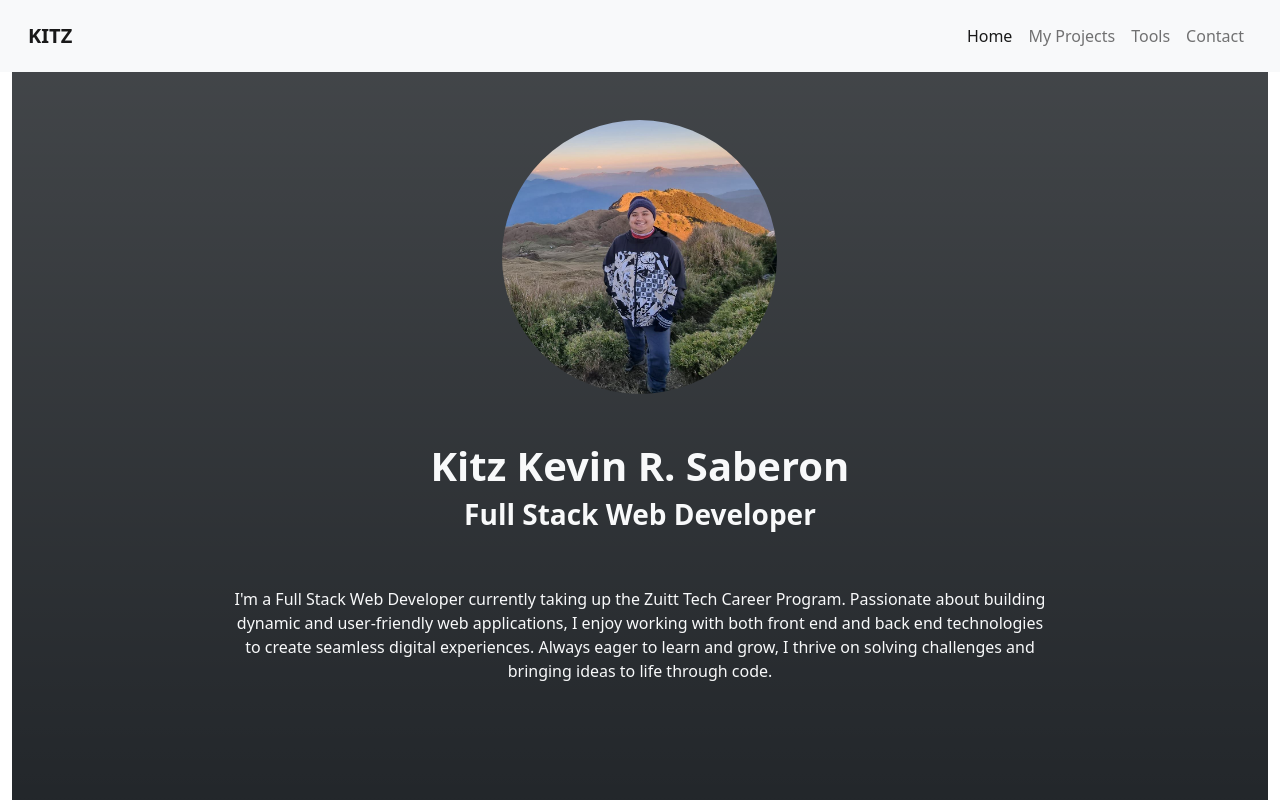
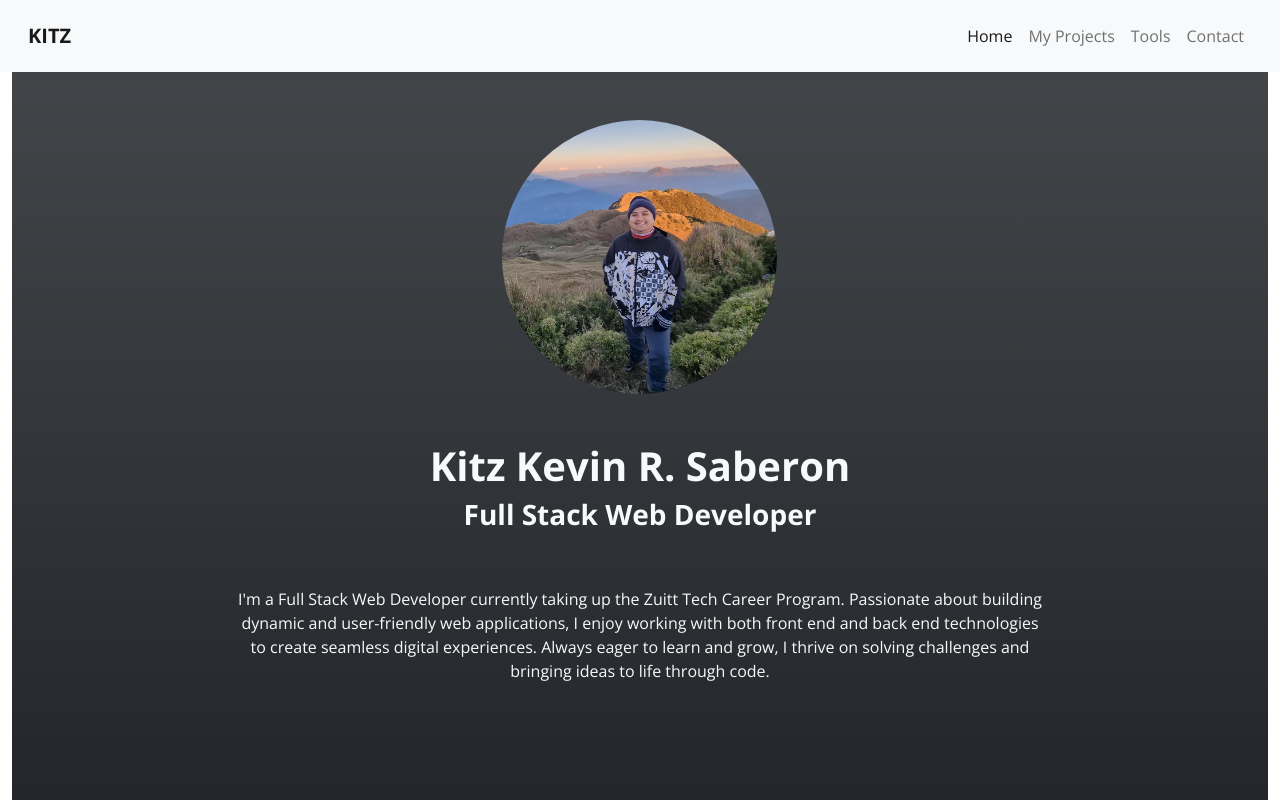
Before and after one commit to kitzsaberon/webportfolio, a plain HTML site: page index.html in a window 1280 px wide. Shown: the top 800 px of the page. Drawn offline with nearby package versions, Linux system fonts and the light colour scheme.

Commit message:
Add Open Sans font in css file

```diff
--- a/index.css
+++ b/index.css
@@ -3,6 +3,10 @@
 	margin: 0;
 	padding: 0;
 	box-sizing: border-box;
+}
+
+body {
+    font-family: "Open Sans", sans-serif;
 }
 
 .tech-img {
--- a/index.html
+++ b/index.html
@@ -22,7 +22,7 @@
 		<!-- Navbar Start-->
 		<nav class="navbar navbar-expand-lg bg-light navbar-light p-3">
 			<div class="container-fluid">
-				<a class="navbar-brand" href="#" id="logo"><strong>KITZ</strong></a>
+				<a class="navbar-brand" href="#logo" id="logo"><strong>KITZ</strong></a>
 				<button class="navbar-toggler" type="button" data-bs-toggle="collapse" data-bs-target="#navbarNav" aria-controls="navbarNav" aria-expanded="false" aria-label="Toggle navigation">
 					<span class="navbar-toggler-icon"></span>
 				</button>
@@ -301,7 +301,7 @@
 		<!-- Footer Section -->
         <footer class="footer">
             <div class="container">
-                <p>© 2025 <a href="https://kitzsaberon.github.io/webportfolio/">Kitz Kevin R. Saberon</a> | All Rights Reserved</p>
+                <p>© 2025 <a href="#logo">Kitz Kevin R. Saberon</a> | All Rights Reserved</p>
             </div>
         </footer>
 
```
